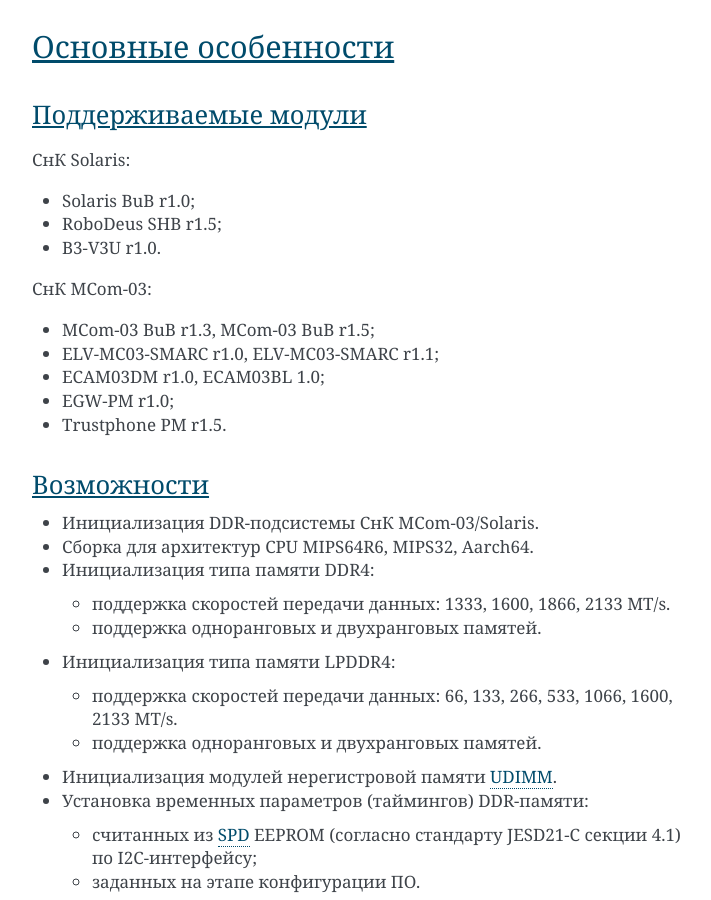
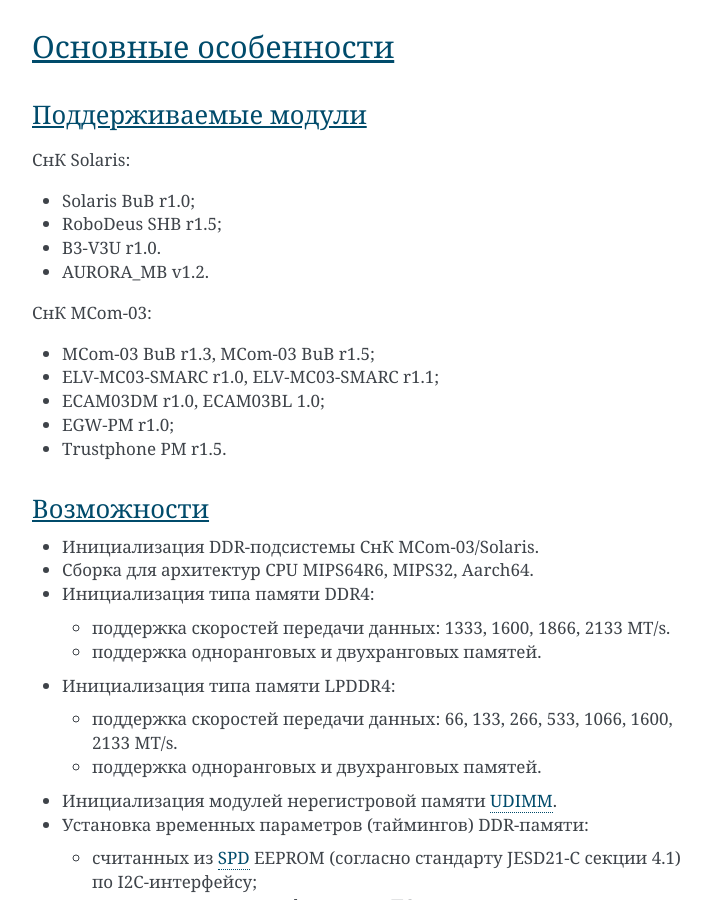
Before and after one commit to elvees/ddrinit, a Sphinx documentation site: the page built from doc/index.rst, in a window 1280 px wide and 900 px high, scrolled down 873 px. Shown: the whole window, without its empty margins (388-1099 px from the left). Built offline with Sphinx 7.4.7, drawn with Linux system fonts in a browser that asks for light colours.

Commit message:
solaris: Add support for AURORA_MB r1.2 board
AURORA_MB r1.2 board has 4 SDRAM MT40A512M16LY-062E for each
DDR controller.
Total amount of DDR memory is 16 GB.

Issue: #AURORA-43
Change-Id: Ibc5e590a2a8065ab9ab4602d94a3195f97c67d64

```diff
--- a/doc/index.rst
+++ b/doc/index.rst
@@ -24,6 +24,7 @@
 * Solaris BuB r1.0;
 * RoboDeus SHB r1.5;
 * B3-V3U r1.0.
+* AURORA_MB v1.2.
 
 СнК MCom-03:
 
```
Also changed, not shown: 1 other file.
